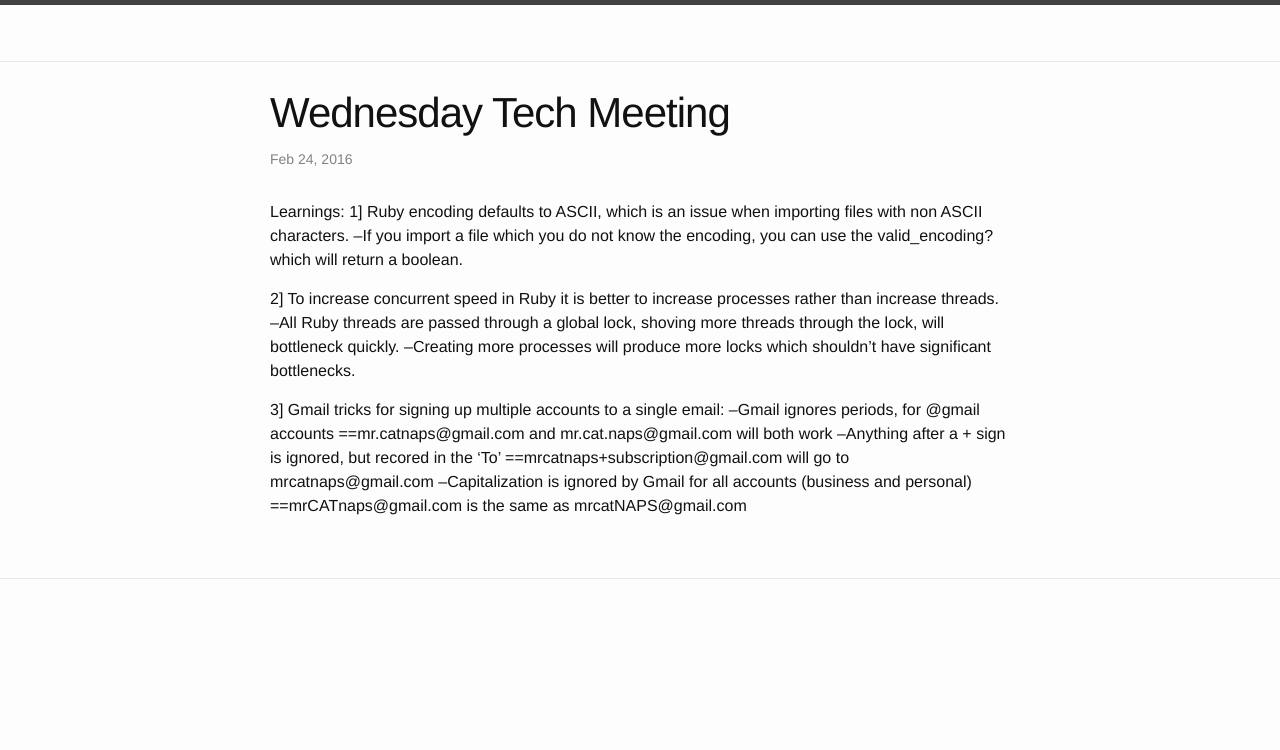
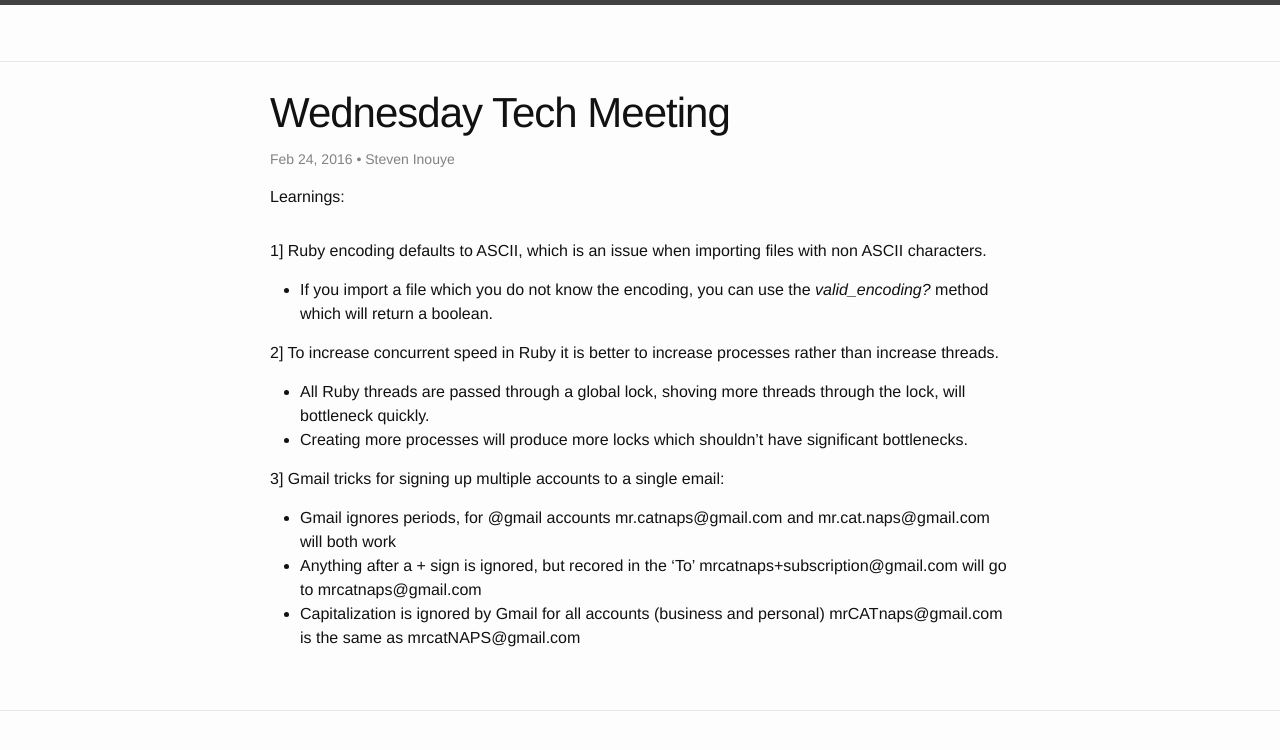
Before and after one commit to midorineko/midorineko.github.io, a Jekyll site: the page built from _posts/2016-02-24-meeting.markdown, in a window 1280 px wide. Shown: the top 750 px of the page. Built offline with Jekyll 4.4.1, drawn with Linux system fonts in a browser that asks for light colours.

Commit message:
styledwednesday tech meeting

```diff
--- a/_layouts/post.html
+++ b/_layouts/post.html
@@ -5,7 +5,21 @@ layout: default
 
   <header class="post-header">
     <h1 class="post-title" itemprop="name headline">{{ page.title }}</h1>
-    <p class="post-meta"><time datetime="{{ page.date | date_to_xmlschema }}" itemprop="datePublished">{{ page.date | date: "%b %-d, %Y" }}</time>{% if page.author %} • <span itemprop="author" itemscope itemtype="http://schema.org/Person"><span itemprop="name">{{ page.author }}</span></span>{% endif %}</p>
+    <p class="post-meta">
+      <time datetime="{{ page.date | date_to_xmlschema }}" itemprop="datePublished">{{ page.date | date: "%b %-d, %Y" }}</time>
+      {% if page.author %} •
+      <span itemprop="author" itemscope itemtype="http://schema.org/Person">
+        <span itemprop="name">{{ page.author }}</span>
+      </span>
+      {% endif %}
+    </p>
+    <p>
+     {% if page.subtitle %}
+      <span itemprop="author" itemscope itemtype="http://schema.org/Person">
+        {{ page.subtitle }}:
+      </span>
+      {% endif %}
+    </p>
   </header>
 
   <div class="post-content" itemprop="articleBody">
--- a/_posts/2016-02-24-meeting.markdown
+++ b/_posts/2016-02-24-meeting.markdown
@@ -3,20 +3,24 @@ layout: post
 title:  "Wednesday Tech Meeting"
 date:   2016-02-24 14:30:08 -0800
 categories: wednesday tech
+author: 'Steven Inouye'
+subtitle: 'Learnings'
 ---
 
-Learnings:
 1] Ruby encoding defaults to ASCII, which is an issue when importing files with non ASCII characters.
---If you import a file which you do not know the encoding, you can use the valid_encoding? which will return a boolean.
+
+ - If you import a file which you do not know the encoding, you can use the *valid_encoding?* method which will return a boolean.
 
 2] To increase concurrent speed in Ruby it is better to increase processes rather than increase threads.
---All Ruby threads are passed through a global lock, shoving more threads through the lock, will bottleneck quickly.
---Creating more processes will produce more locks which shouldn't have significant bottlenecks.
+
+ - All Ruby threads are passed through a global lock, shoving more threads through the lock, will bottleneck quickly.
+ - Creating more processes will produce more locks which shouldn't have significant bottlenecks.
 
 3] Gmail tricks for signing up multiple accounts to a single email:
---Gmail ignores periods, for @gmail accounts
-==mr.catnaps@gmail.com and mr.cat.naps@gmail.com will both work
---Anything after a + sign is ignored, but recored in the 'To'
-==mrcatnaps+subscription@gmail.com will go to mrcatnaps@gmail.com
---Capitalization is ignored by Gmail for all accounts (business and personal)
-==mrCATnaps@gmail.com is the same as mrcatNAPS@gmail.com
+
+ - Gmail ignores periods, for @gmail accounts
+  mr.catnaps@gmail.com and mr.cat.naps@gmail.com will both work
+ - Anything after a + sign is ignored, but recored in the 'To'
+  mrcatnaps+subscription@gmail.com will go to mrcatnaps@gmail.com
+ - Capitalization is ignored by Gmail for all accounts (business and personal)
+  mrCATnaps@gmail.com is the same as mrcatNAPS@gmail.com
```
Also changed, not shown: 3 other files.
